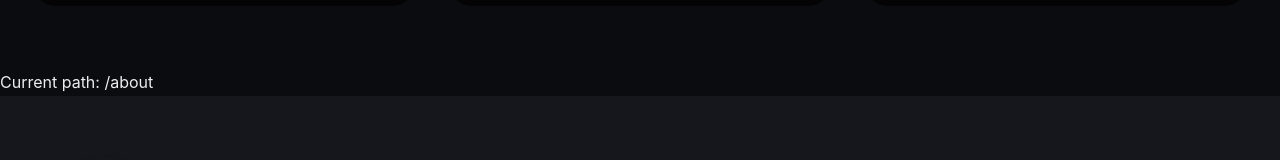
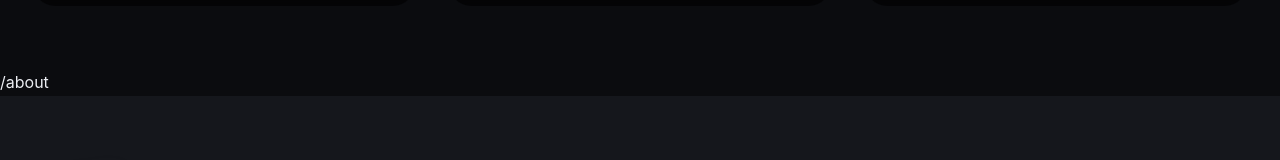
Before and after one commit to Aghiles-Belkalem/DevQode-Studio, a Next.js app: page /about in a window 1280 px wide. Shown: the part 1476-1636 px from the top of the page. Built offline with nearby package versions, Linux system fonts and the light colour scheme.

Commit message:
fixinf errors

```diff
--- a/components/ClientNav.tsx
+++ b/components/ClientNav.tsx
@@ -5,5 +5,5 @@ export default function ClientNav() {
   const router = useRouter();
   const pathname = usePathname();
 
-  return <div>Current path: {pathname}</div>;
+  return <div>{pathname}</div>;
 }
```
